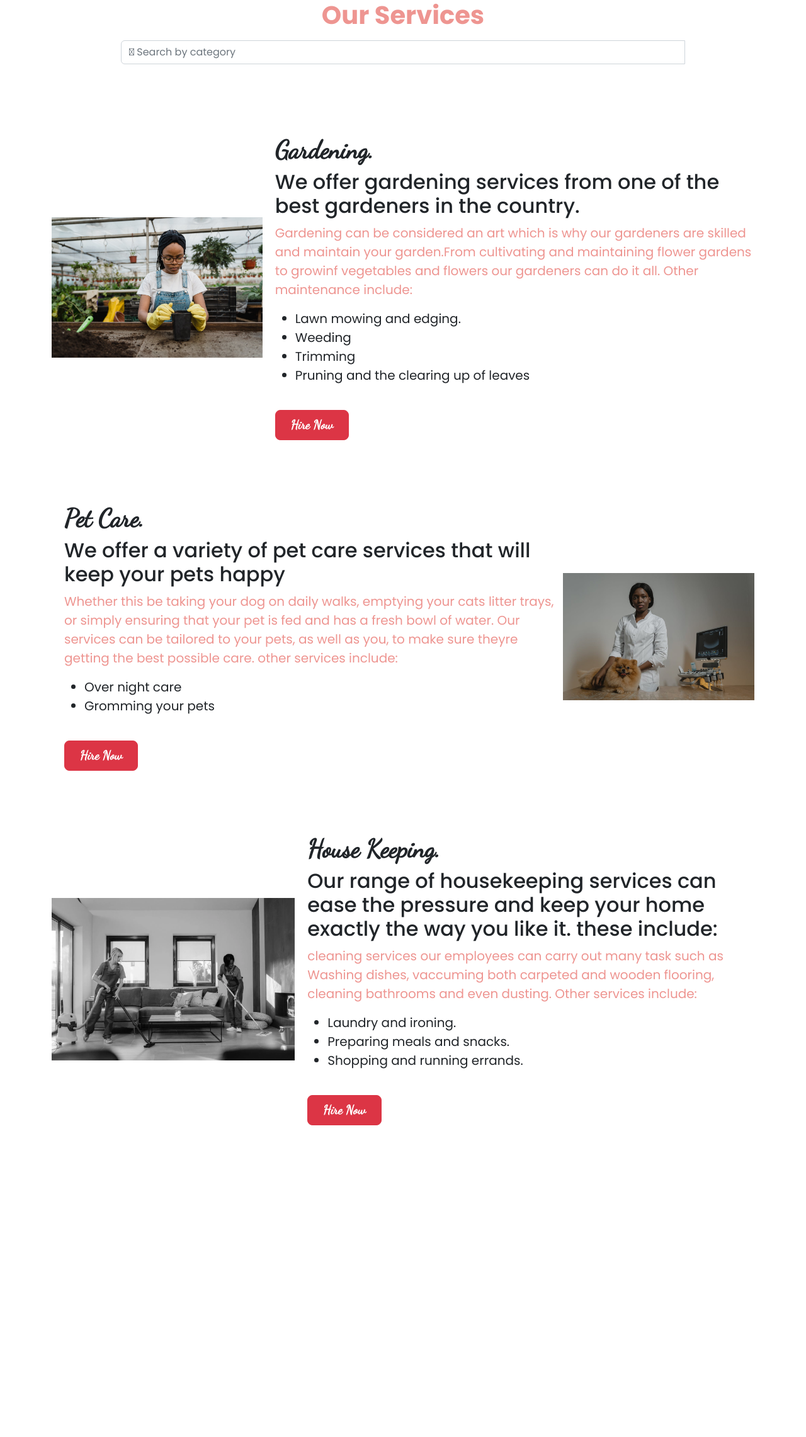
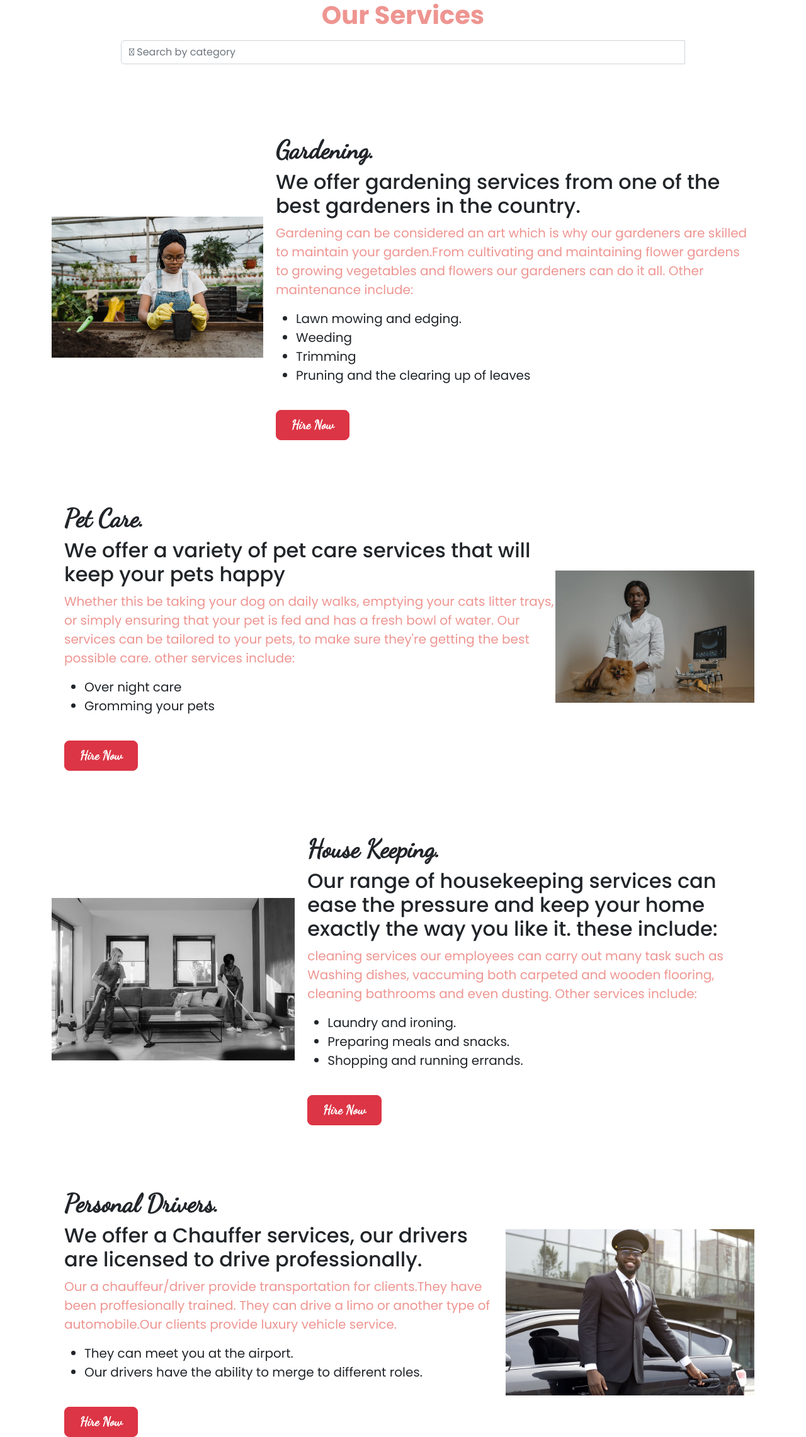
Before and after one commit to Liz-Adhiambo/rafiki, a Django app: page /services/ in a window 1280 px wide. Shown: the whole page at 63% size. Before the commit the page ends 1787 px from the top, so only its background shows below. Run offline with Django 4.2, Linux system fonts and the light colour scheme.

Commit message:
finsish services page

```diff
--- a/rafiki_app/templates/services.html
+++ b/rafiki_app/templates/services.html
@@ -55,7 +55,7 @@ form.form {
   <div class="text">
     <h1 class="fw-bold">Gardening.</h1>
     <h2>We offer gardening services from one of the best gardeners in the country.</h2>
-    <P>Gardening can be considered an art which is why our gardeners are skilled and maintain your garden.From cultivating and maintaining flower gardens to growinf vegetables and flowers our gardeners can do it all. Other maintenance include:</P>
+    <P>Gardening can be considered an art which is why our gardeners are skilled to maintain your garden.From cultivating and maintaining flower gardens to growing vegetables and flowers our gardeners can do it all. Other maintenance include:</P>
     <ul>
       <li>Lawn mowing and edging.</li>
       <li>Weeding</li>
@@ -70,7 +70,7 @@ form.form {
    <div class="text">
     <h1 class="fw-bold">Pet Care.</h1>
     <h2>We offer a variety of pet care services that will keep your pets happy </h2>
-    <p>Whether this be taking your dog on daily walks, emptying your cats litter trays, or simply ensuring that your pet is fed and has a fresh bowl of water. Our services can be tailored to your pets, as well as you, to make sure theyre getting the best possible care.
+    <p>Whether this be taking your dog on daily walks, emptying your cats litter trays, or simply ensuring that your pet is fed and has a fresh bowl of water. Our services can be tailored to your pets, to make sure they're getting the best possible care.
     other services include:
     </p>
     <ul>
@@ -101,6 +101,22 @@ form.form {
     >Hire Now</a>
   </div>
 </div>
+<div class="container">
+  <div class="text">
+   <h1 class="fw-bold">Personal Drivers.</h1>
+   <h2>We offer a Chauffer services, our drivers are licensed to drive  professionally. </h2>
+   <p>Our a chauffeur/driver provide transportation for clients.They have been proffesionally trained. They can drive a limo or another type of automobile.Our clients provide luxury vehicle service. </p>
+   <ul>
+     <li>They can meet you at the airport.</li>
+     <li>Our drivers have the ability to merge to different roles.</li>
+   </ul>
+   <a href=" " class="fw-bold btn btn-lg btn-danger mt-3 mt-md-4 px-4"
+   >Hire Now</a>
+ </div>
+ <div class="image">
+   <img src="/static/images/driver.jpg">
+ </div>
+</div>
 
 </div>
 {% endblock %}
```
Also changed, not shown: static/images/driver.jpg (added).
